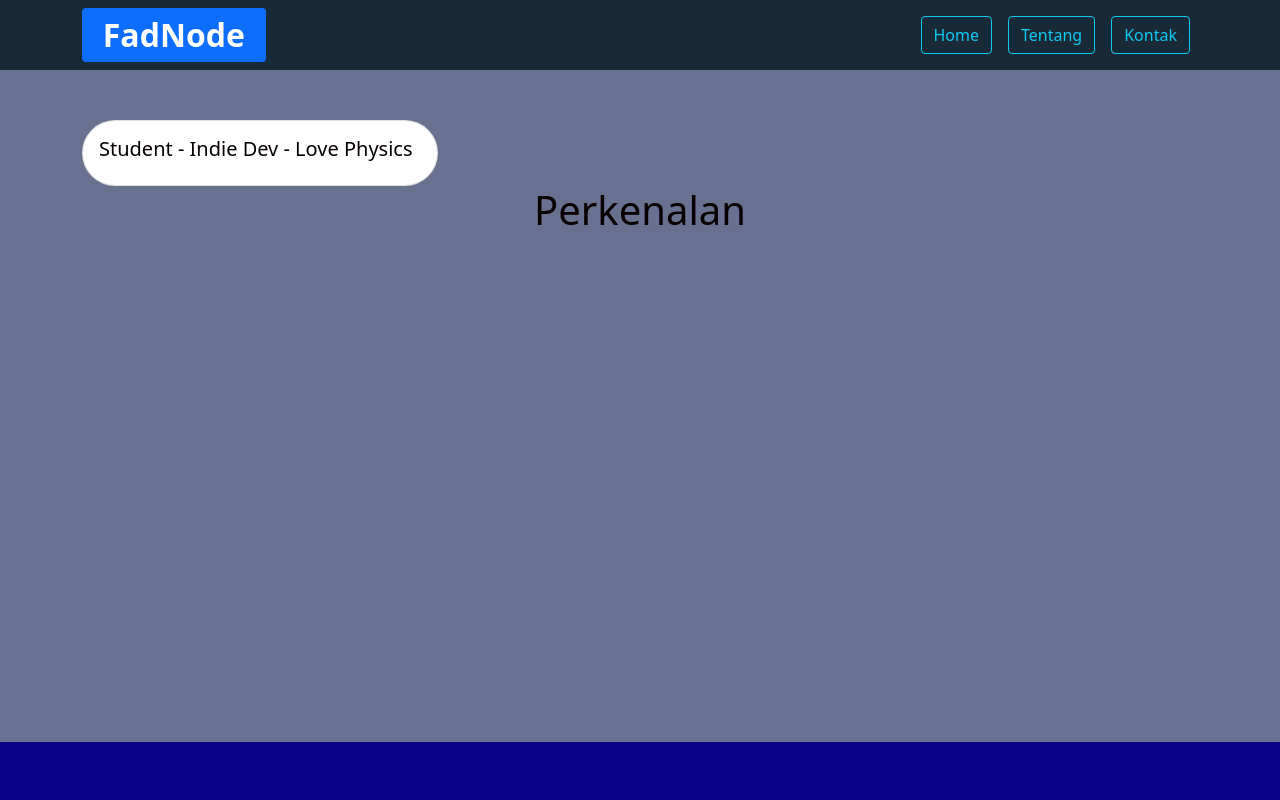
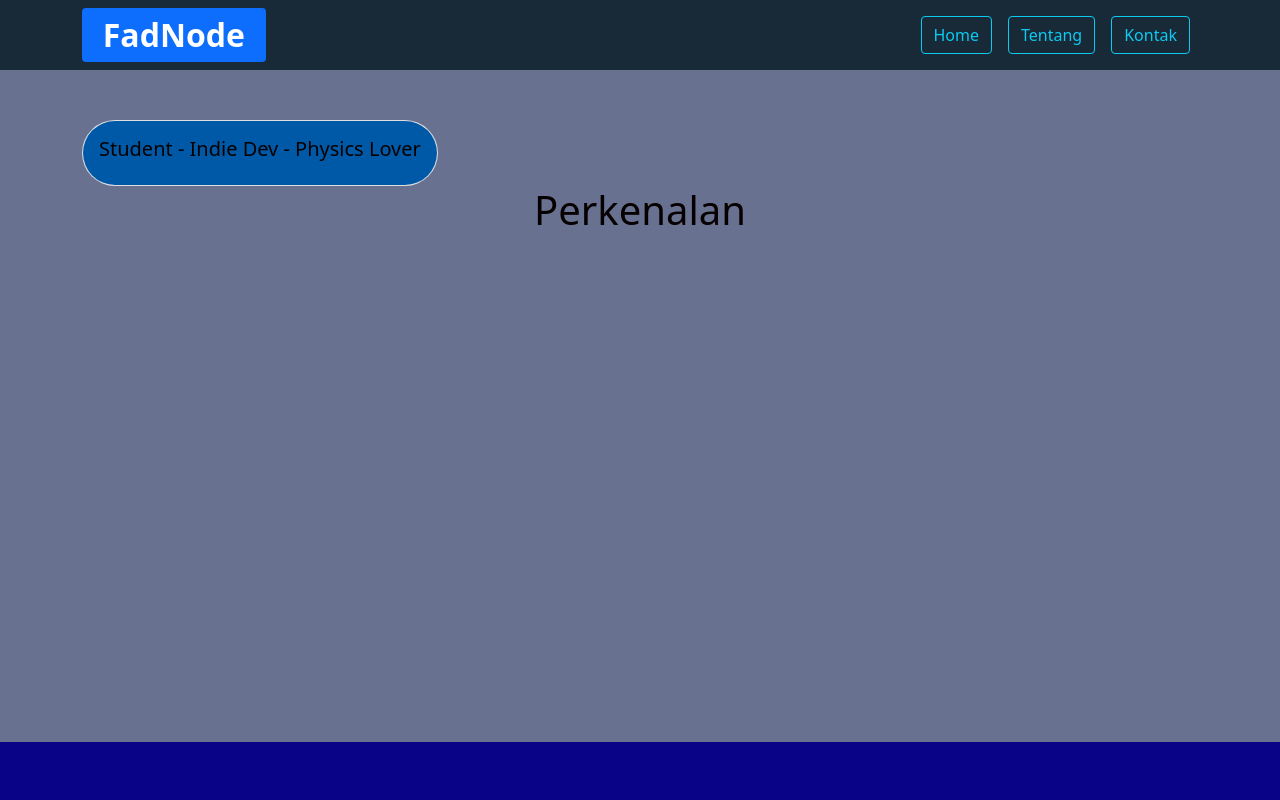
Before and after one commit to FadlyAbd/FadfirstNode, a website: page public/index.html in a window 1280 px wide. Shown: the top 800 px of the page. Drawn offline with nearby package versions, Linux system fonts and the light colour scheme; files whose address does not match are found by name.

Commit message:
awoakwoak

```diff
--- a/public/index.html
+++ b/public/index.html
@@ -76,9 +76,14 @@
         <div class="container">
           <div class="row">
             <div class="col-md-4 xs-3">
+                <style>
+                  .card-body{
+                    border-radius:60px ;
+                  }
+                </style>
                 <div class="card" style="border-radius: 60px; margin-right: 0px; padding-top: 0px; padding-bottom: 0px; padding-right: 0px;">
-                    <div class="card-body">
-                        <h5 class="card-title" style="margin-right: 0px;">Student - Indie Dev - Love Physics</h5>
+                    <div class="card-body" style="background-color: #0059a7;">
+                        <h5 class="card-title" style="margin-right: 0px;">Student - Indie Dev - Physics Lover</h5>
                     </div>
                 </div>
             </div>
```
